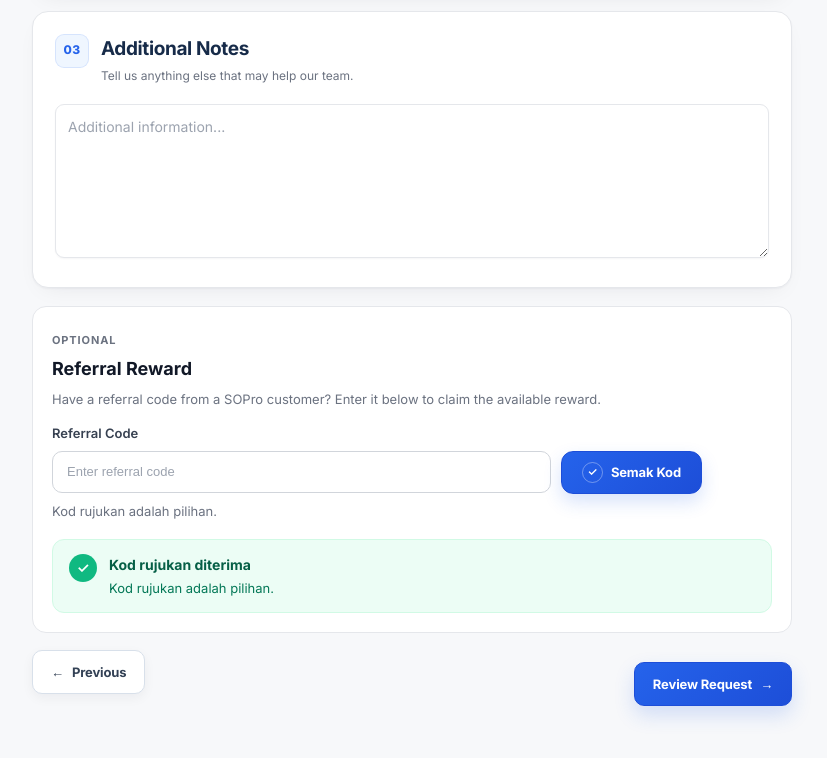
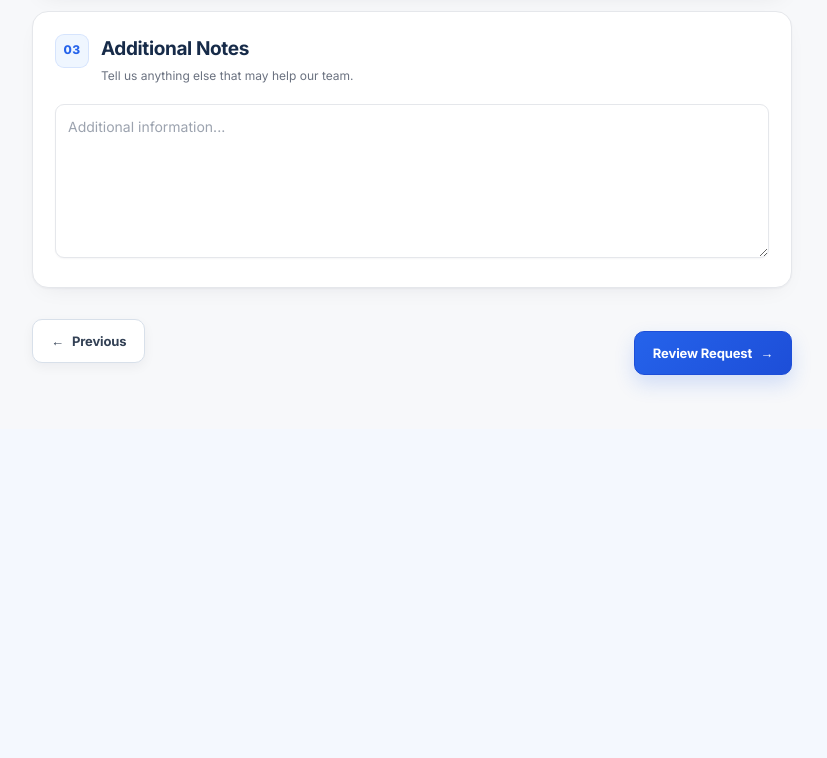
Before and after one commit to harithrazinm/SecurePro-Service-System, a plain HTML site: page pages/customer.html in a window 1280 px wide. Shown: the part 1416-2174 px from the top of the page, without its empty margins (158-985 px from the left). After the commit the page ends 1845 px from the top, so only its background shows below. Drawn offline with Linux system fonts and the light colour scheme.

Commit message:
Hide referral code on customer details page

```diff
--- a/pages/customer.html
+++ b/pages/customer.html
@@ -252,56 +252,6 @@
             <div id="formError" class="form-error" hidden></div>
 
 
-            <!-- REFERRAL REWARD -->
-            <section class="referral-section">
-
-                <div class="referral-header">
-                    <div>
-                        <span class="referral-eyebrow">OPTIONAL</span>
-
-                        <h3>Referral Reward</h3>
-
-                        <p>
-                            Have a referral code from a SOPro customer?
-                            Enter it below to claim the available reward.
-                        </p>
-                    </div>
-                </div>
-
-                <div class="referral-form">
-
-                    <label for="referralCode">Referral Code</label>
-
-                    <div class="referral-input-row">
-                        <input
-                            type="text"
-                            id="referralCode"
-                            name="referral_code"
-                            maxlength="50"
-                            placeholder="Enter referral code"
-                            autocomplete="off"
-                        >
-
-                        <button type="button" id="validateReferralButton"></button>
-                    </div>
-
-                    <p id="referralMessage" class="referral-message"></p>
-
-                </div>
-
-                <!-- Referral result -->
-                <div id="referralResult" class="referral-result" hidden>
-                    <div class="referral-result-icon">✓</div>
-
-                    <div class="referral-result-content">
-                        <strong id="referralResultTitle"></strong>
-                        <p id="referralResultDescription"></p>
-                    </div>
-                </div>
-
-            </section>
-
-
             <div class="customer-navigation">
 
                 <button type="button" id="backButton" class="secondary-btn">
```
